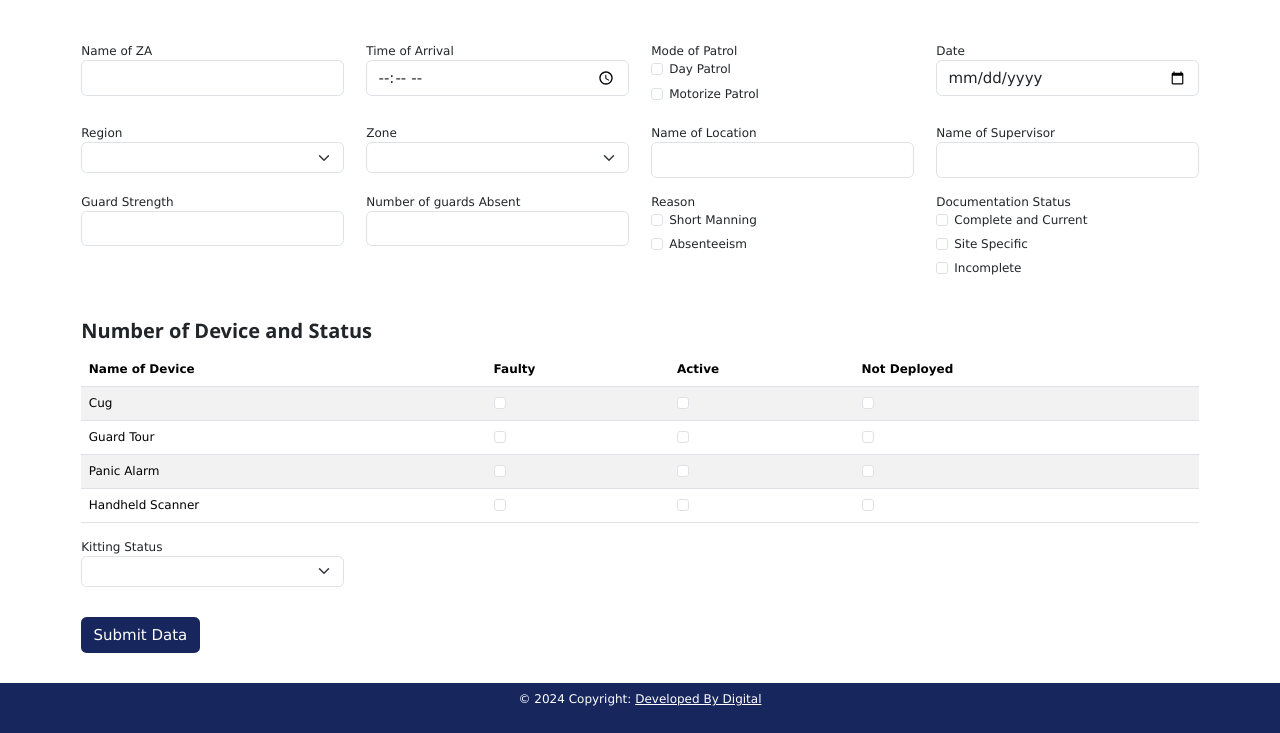
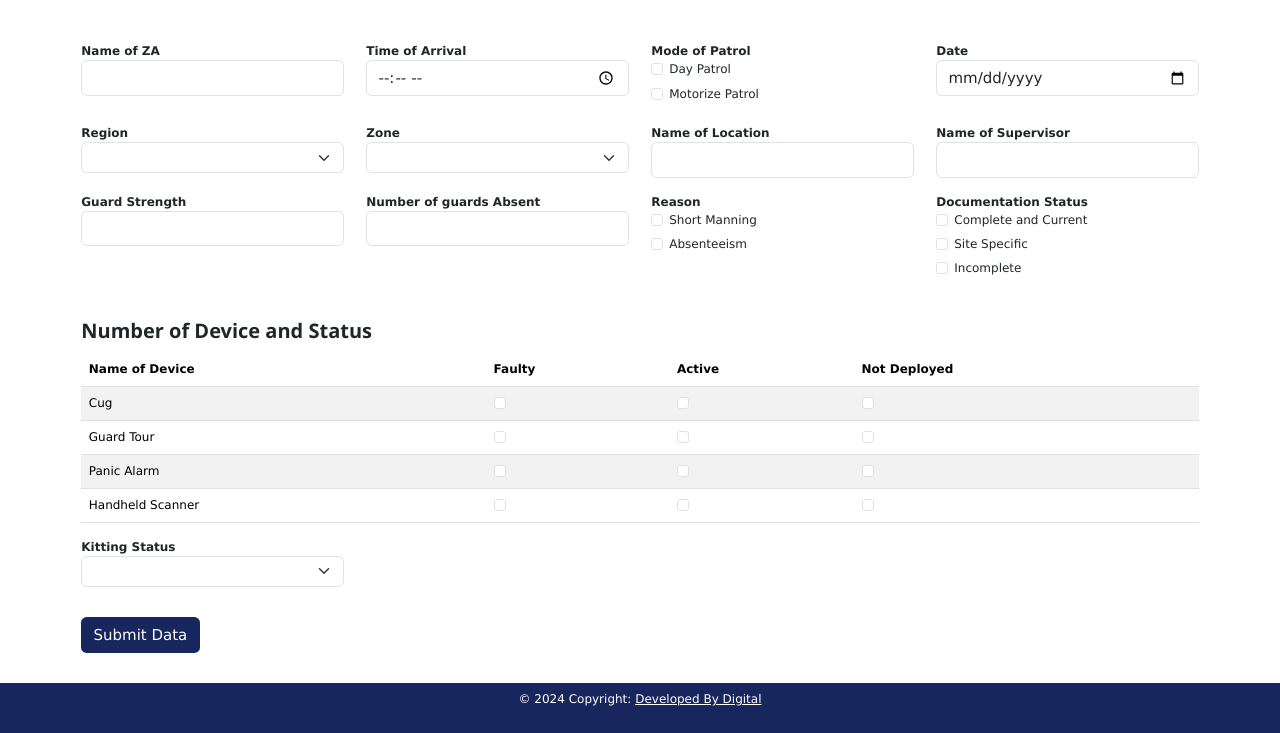
Before and after one commit to deeygitalstudio/Halogen-Tracker, a plain HTML site: page index.html in a window 1280 px wide. Shown: the part 162-895 px from the top of the page. Drawn offline with Linux system fonts and the light colour scheme; some packages are replaced by stand-ins of ours; a script that the page names is missing.

Commit message:
Update style.css

```diff
--- a/style.css
+++ b/style.css
@@ -46,3 +46,6 @@
      body, select{
       font-size: 12px!important;
      }
+   .lab{
+  font-weight: 600;
+}
```
